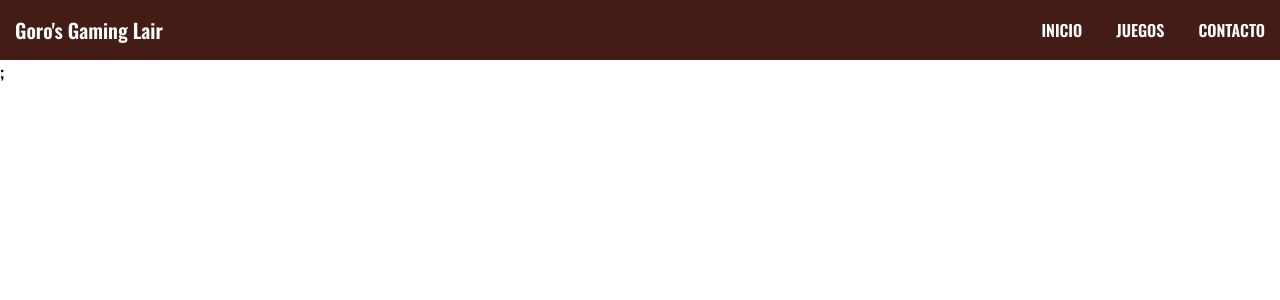
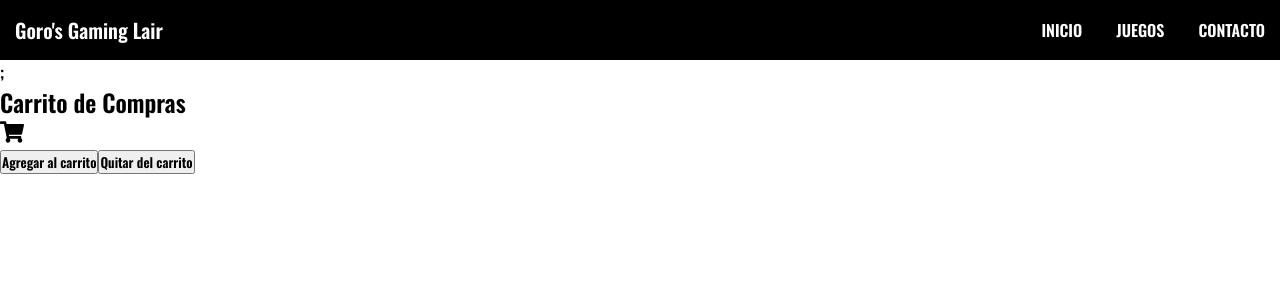
Before and after one commit to NevanOne/PreEntrega1-ReactJS, a React (Create React App) app: page / in a window 1280 px wide. Shown: the top 300 px of the page. Built offline with nearby package versions, Linux system fonts and the light colour scheme; a web font is replaced by a local one.

Commit message:
Agregado Carrito de compras, falta itemlist

```diff
--- a/public/index.html
+++ b/public/index.html
@@ -2,7 +2,7 @@
 <html lang="en">
   <head>
     <meta charset="utf-8" />
-    <link rel="icon" href="./src/goro.ico" />
+    <link rel="icon" href="%PUBLIC_URL%/favicon.ico?v=2" type="image/x-icon" />
     <meta name="viewport" content="width=device-width, initial-scale=1" />
     <meta name="theme-color" content="#000000" />
     <meta
--- a/src/App.js
+++ b/src/App.js
@@ -1,8 +1,11 @@
 import Navbar from './components/Navbar/Navbar';
+import Cart from './components/Cart';
+
 
 function App() {
   return <>
   <Navbar></Navbar>;
+  <Cart />
   </>
 }
 
--- a/src/App.jsx
+++ b/src/App.jsx
@@ -1,5 +1,4 @@
-import './App.css'
-import Navbar from './Navbar/Navbar'
+import Navbar from './components/Navbar/Navbar'
 
 function App() {
   return (
--- /dev/null
+++ b/src/components/Cart.js
@@ -0,0 +1,37 @@
+import React, { Component } from 'react';
+import CartWidget from './CartWidget/CartWidget';
+
+class Cart extends Component {
+  constructor(props) {
+    super(props);
+
+    this.state = {
+      quantity: 0,
+    };
+  }
+
+  handleAddToCart = () => {
+    this.setState((prevState) => ({
+      quantity: prevState.quantity + 1,
+    }));
+  };
+
+  handleRemoveFromCart = () => {
+    this.setState((prevState) => ({
+      quantity: prevState.quantity > 0 ? prevState.quantity - 1 : 0,
+    }));
+  };
+
+  render() {
+    return (
+      <div>
+        <h2>Carrito de Compras</h2>
+        <CartWidget quantity={this.state.quantity} />
+        <button onClick={this.handleAddToCart}>Agregar al carrito</button>
+        <button onClick={this.handleRemoveFromCart}>Quitar del carrito</button>
+      </div>
+    );
+  }
+}
+
+export default Cart;
--- /dev/null
+++ b/src/components/CartWidget/CartWidget.css
@@ -0,0 +1,23 @@
+.cart-widget {
+    position: relative;
+  }
+
+  .cart-icon {
+    font-size: 1.5rem;
+    margin-right: 0.5rem;
+  }
+
+  .cart-notification {
+    position: absolute;
+    top: -0.5rem;
+    right: -0.5rem;
+    width: 1.5rem;
+    height: 1.5rem;
+    background-color: red;
+    color: white;
+    font-size: 0.75rem;
+    display: flex;
+    justify-content: center;
+    align-items: center;
+    border-radius: 50%;
+  }
--- /dev/null
+++ b/src/components/CartWidget/CartWidget.js
@@ -0,0 +1,14 @@
+import React from 'react';
+import { FaShoppingCart } from 'react-icons/fa';
+import './CartWidget.css';
+
+const CartWidget = ({ quantity }) => {
+  return (
+    <div className="cart-widget">
+      <FaShoppingCart className="cart-icon" />
+      {quantity > 0 && <div className="cart-notification">{quantity}</div>}
+    </div>
+  );
+};
+
+export default CartWidget;
--- a/src/components/Navbar/Navbar.css
+++ b/src/components/Navbar/Navbar.css
@@ -2,7 +2,7 @@
     font-family: 'Oswald';
 }
 .navbar{
-    background:#421c15;
+    background: black;
     height: 60px;
     display: flex;
     justify-content: space-between;
@@ -13,13 +13,16 @@
     font-size: 20px;
     margin: 15px;
     color: white;
-    background-image: './goro.png';
+    background-image: './src/goro.png';
 }
 .nav_items a{
     margin: 15px;
     color: white;
     position: relative;
     text-decoration: none;
+}
+.nav_items a:hover{
+    color: gold;
 }
 .nav_toggle{
     display: none;
--- a/src/components/Navbar/Navbar.jsx
+++ b/src/components/Navbar/Navbar.jsx
@@ -1,12 +1,11 @@
 import React from "react";
 import "./Navbar.css"
-
 const Navbar = () => {
     return(
         <div className="navbar">
             <div className="nav_logo">Goro's Gaming Lair</div>
             <div className="nav_items">
-                <a href="/public/index.html"> INICIO</a>
+                <a href="#"> INICIO</a>
                 <a href="#"> JUEGOS</a>
                 <a href="#"> CONTACTO</a>
             </div>
```
Also changed, not shown: public/manifest.json, 1 other file (tests, documents, lock files or other folders).
